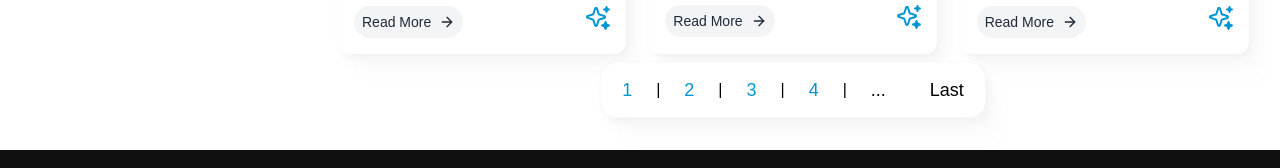
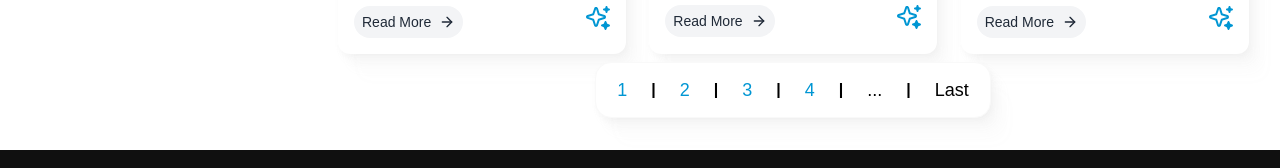
Before and after one commit to shembunde/agnes-climate, a React (Vite) app: page / in a window 1280 px wide. Shown: the part 2897-3065 px from the top of the page. Built offline with nearby package versions, Linux system fonts and the light colour scheme.

Commit message:
Updated the accordion section of the sidebar filter

```diff
--- a/src/components/dev/core.tsx
+++ b/src/components/dev/core.tsx
@@ -480,7 +480,7 @@ export const SinglePaginationPage = ({ active, page }: TPageProps) => {
 
 export const ReusablePagination = () => {
 	return (
-		<div className='flex gap-1 bg-white border rounded-lg px-[1px] py-3 border-border-color-darker shadow-soft-depth w-fit'>
+		<div className='flex items-center gap-1 bg-white border rounded-lg px-[1px] py-3 border-border-color-darker shadow-soft-depth w-fit'>
 			{Array(4)
 				.fill(0)
 				.map((_, key) => (
@@ -489,7 +489,7 @@ export const ReusablePagination = () => {
 							{...{ active: true, page: `${key + 1}` }}
 							key={`page-${key}`}
 						/>
-						<p>|</p>
+						<p className='font-bold'>|</p>
 					</div>
 				))}
 
@@ -499,6 +499,9 @@ export const ReusablePagination = () => {
 					page: '...',
 				}}
 			/>
+
+			<p className='font-bold'>|</p>
+
 			<SinglePaginationPage
 				{...{
 					active: false,
```
